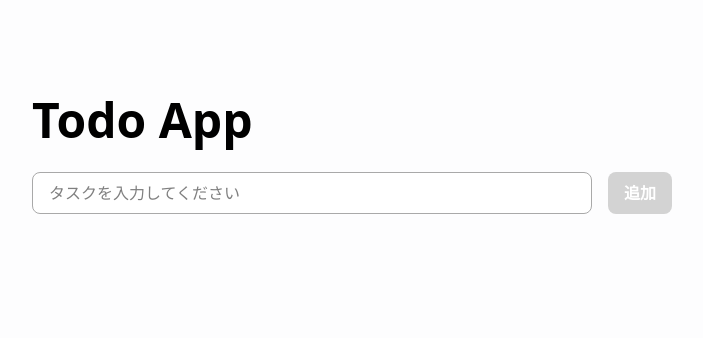
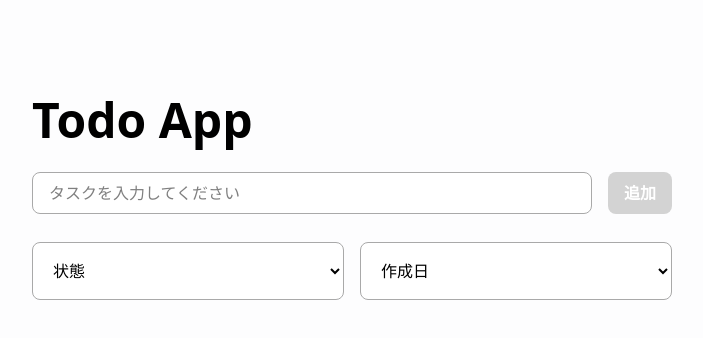
Before and after one commit to optimusrisky/todo-app, a Next.js app: page / in a window 1280 px wide. Shown: the top 338 px of the page, without its empty margins (288-991 px from the left). Built offline with nearby package versions, Linux system fonts and the light colour scheme.

Commit message:
select要素によるクエリ更新機能実装

```diff
--- /dev/null
+++ b/app/Filters.tsx
@@ -0,0 +1,52 @@
+"use client";
+
+import { usePathname, useRouter, useSearchParams } from "next/navigation";
+
+export const Filters = () => {
+  const router = useRouter();
+  const pathname = usePathname();
+  const searchParams = useSearchParams();
+  const createdAt = searchParams.get("createdAt");
+  const isCompleted = searchParams.get("isCompleted");
+
+  const url = new URLSearchParams(searchParams);
+
+  const changeIsCompleted = (value: string) => {
+    if (!!value) {
+      url.set("isCompleted", value);
+    } else url.delete("isCompleted");
+    router.push(`${pathname}?${url}`);
+  };
+
+  const changeOrderOfCreatedAt = (value: string) => {
+    if (!!value) {
+      url.set("createdAt", value);
+    } else url.delete("createdAt");
+    router.push(`${pathname}?${url}`);
+  };
+
+  return (
+    <div className="flex gap-4">
+      <select
+        name="isCompleted"
+        className="flex-1"
+        defaultValue={isCompleted || ""}
+        onChange={(e) => changeIsCompleted(e.target.value)}
+      >
+        <option value="">状態</option>
+        <option value="false">未完了</option>
+        <option value="true">完了</option>
+      </select>
+      <select
+        name="createdAt"
+        className="flex-1"
+        defaultValue={createdAt || ""}
+        onChange={(e) => changeOrderOfCreatedAt(e.target.value)}
+      >
+        <option value="">作成日</option>
+        <option value="asc">昇順</option>
+        <option value="desc">降順</option>
+      </select>
+    </div>
+  );
+};
--- a/app/SearchForm.tsx
+++ b/app/SearchForm.tsx
@@ -3,6 +3,7 @@
 import { Task } from "@/types/types";
 import { useEffect, useState } from "react";
 import { Tasks } from "./Tasks";
+import { Filters } from "./Filters";
 
 /** 検索フォームコンポーネント */
 export const SearchForm = () => {
@@ -78,6 +79,7 @@ export const SearchForm = () => {
           </div>
         </form>
       </div>
+      <Filters />
       <Tasks
         tasks={tasks}
         onCheckTask={handleCheckTask}
--- a/app/globals.css
+++ b/app/globals.css
@@ -19,15 +19,21 @@
   --font-mono: var(--font-geist-mono);
 }
 
-input[type="text"] {
+input {
+  padding: 8px 16px;
+  border-radius: 8px;
   border: 1px solid var(--border-color);
-  width: 300px;
-  border-radius: 8px;
   background: var(--sub-bg-color);
-  padding: 8px 16px;
   ::placeholder {
     color: var(--sub-text-color);
   }
+}
+
+select {
+  padding: 16px;
+  border-radius: 8px;
+  border: 1px solid var(--border-color);
+  background: var(--sub-bg-color);
 }
 
 input[type="checkbox"] {
```
